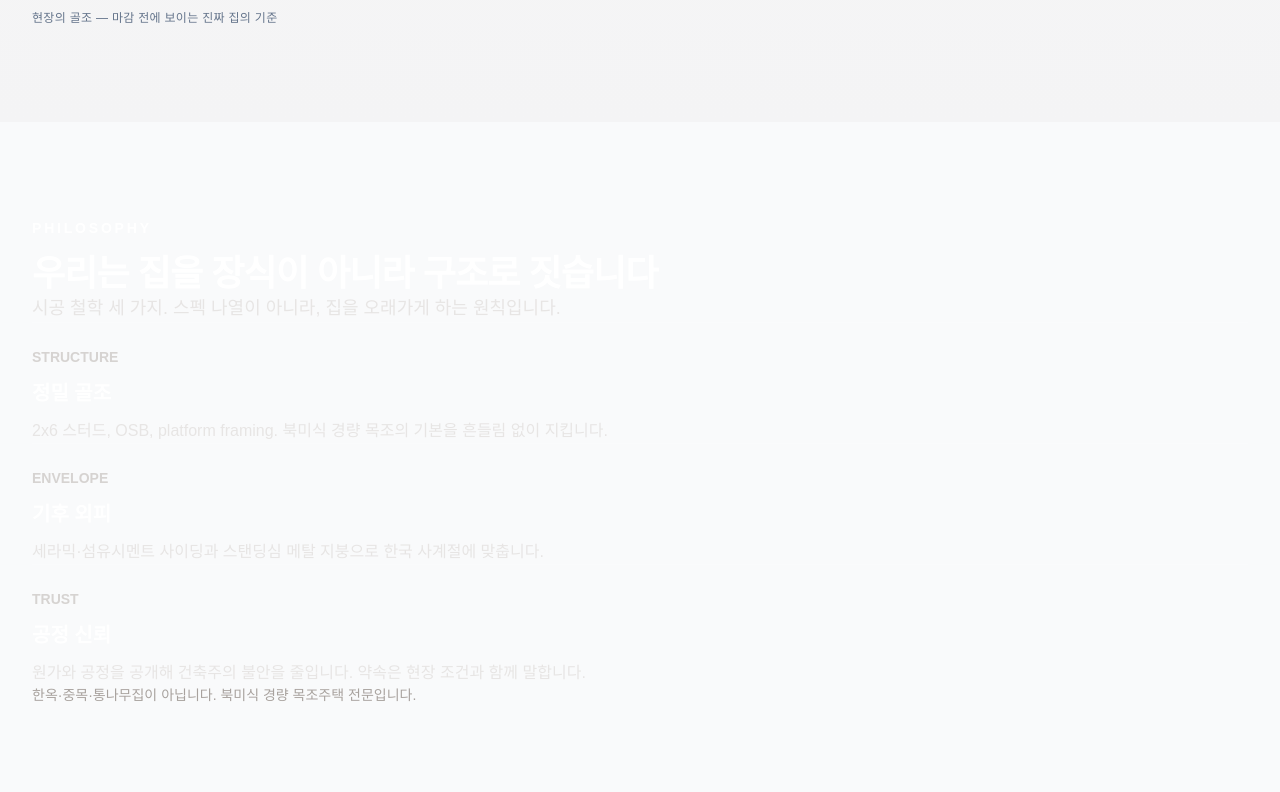
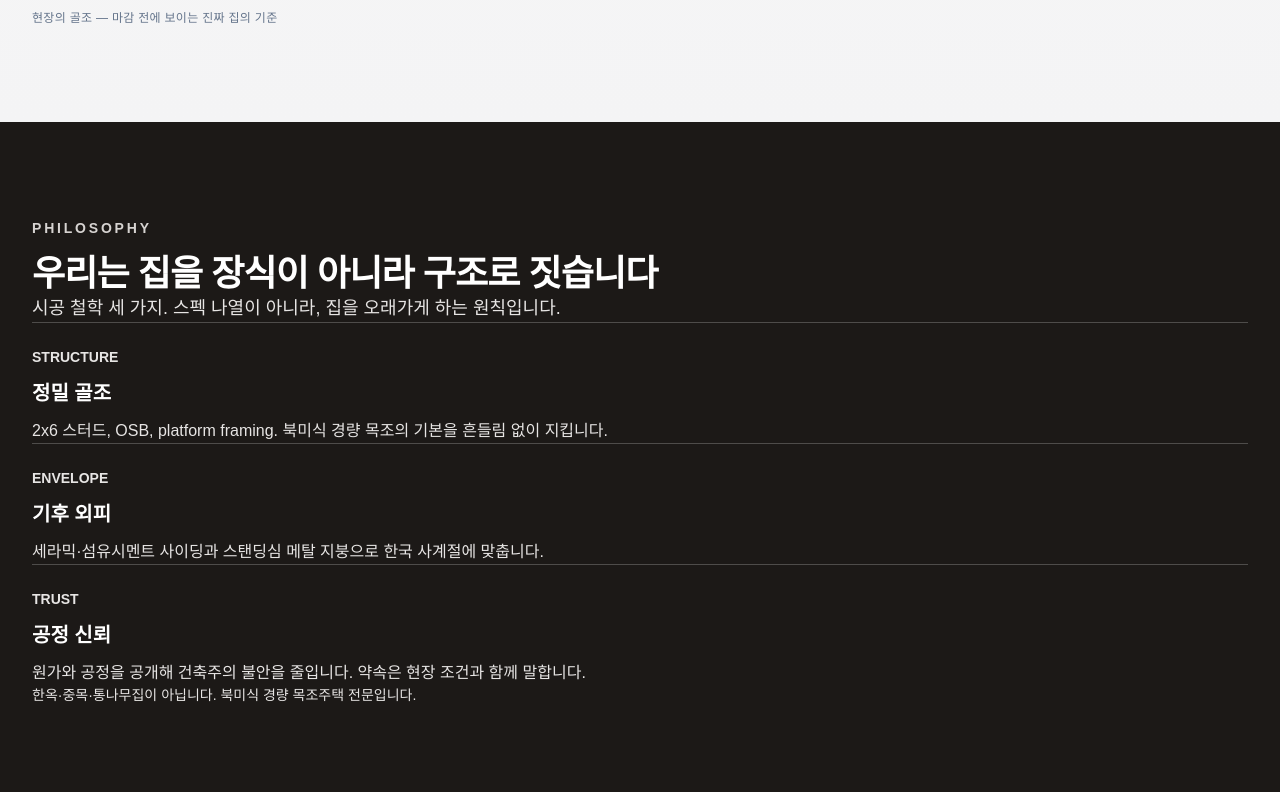
Before and after one commit to kansin2804-cyber/juhousing-web, a website: page html/index.html in a window 1280 px wide. Shown: the part 1988-2780 px from the top of the page. Drawn offline with Linux system fonts and the light colour scheme; a web font is replaced by a local one.

Commit message:
fix: hard-code philosophy dark background for contrast
Light text was rendering on a white band because bg-stone-900 did not
apply. Force #1c1917 background and light copy colors via CSS/inline.

Co-authored-by: Cursor <cursoragent@cursor.com>

```diff
--- a/html/index.html
+++ b/html/index.html
@@ -343,21 +343,32 @@
             background: linear-gradient(180deg, #fafafa 0%, #f4f4f5 100%);
         }
         /* Always visible — reveal animation must never leave copy transparent */
-        .ju-reveal { opacity: 1; transform: none; }
-        .ju-pillar {
-            border-top: 1px solid rgba(255, 255, 255, 0.18);
+        .ju-reveal { opacity: 1 !important; transform: none !important; visibility: visible !important; }
+        /* Hard colors: Tailwind stone utilities may be missing from the CSS build */
+        #philosophy-section {
+            background: #1c1917 !important;
+            color: #fafaf9 !important;
+        }
+        #philosophy-section h2,
+        #philosophy-section h3 {
+            color: #ffffff !important;
+        }
+        #philosophy-section #ju-philosophy-label {
+            color: #d6d3d1 !important;
+        }
+        #philosophy-section #ju-philosophy-subtitle,
+        #philosophy-section .ju-pillar p,
+        #philosophy-section #ju-philosophy-note {
+            color: #e7e5e4 !important;
+            opacity: 1 !important;
+        }
+        #philosophy-section .ju-pillar {
+            border-top: 1px solid rgba(255, 255, 255, 0.22);
             padding-top: 1.5rem;
         }
-        #philosophy-section .ju-pillar > p:first-child {
-            color: #d6d3d1; /* stone-300 — readable on stone-900 */
-        }
-        #philosophy-section .ju-pillar > p:last-child,
-        #ju-philosophy-subtitle {
-            color: #e7e5e4; /* stone-200 */
-        }
-        #ju-philosophy-note {
-            color: #a8a29e; /* stone-400 but ensure opacity 1 */
-            opacity: 1;
+        .ju-pillar {
+            border-top: 1px solid rgba(15, 23, 42, 0.12);
+            padding-top: 1.5rem;
         }
         .ju-cta-panel {
             background:
@@ -512,7 +523,7 @@
     </section>
 
     <!-- Philosophy / 시공 철학 -->
-    <section id="philosophy-section" class="bg-stone-900 text-white py-24 sm:py-28 lg:py-32" aria-labelledby="ju-philosophy-title">
+    <section id="philosophy-section" class="py-24 sm:py-28 lg:py-32" aria-labelledby="ju-philosophy-title" style="background:#1c1917;color:#fafaf9;">
         <div class="max-w-7xl mx-auto px-5 sm:px-8">
             <div class="max-w-3xl ju-reveal is-visible">
                 <p class="text-xs sm:text-sm font-bold tracking-[0.2em] uppercase text-stone-300 mb-4" id="ju-philosophy-label">Philosophy</p>
```
